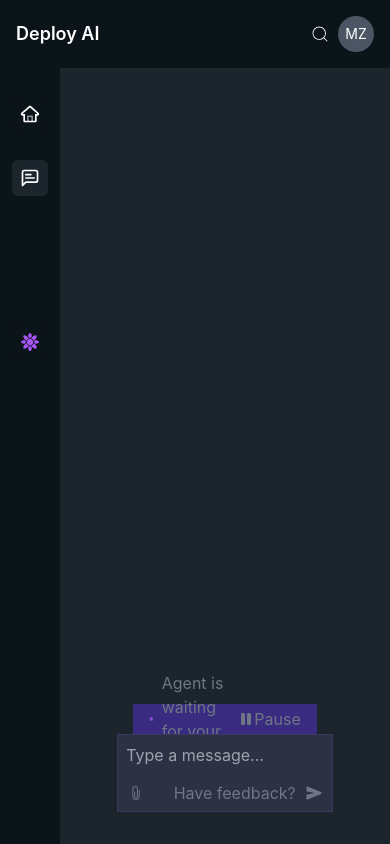
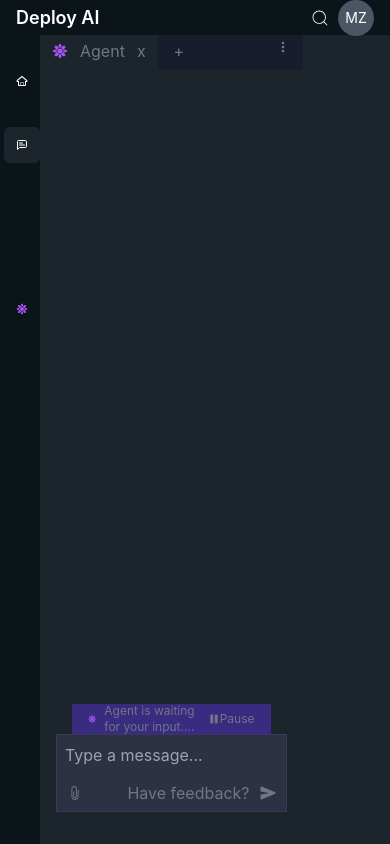
Before and after one commit to Merna-Zakaria/ai_chatbot, a React (Create React App) app: page / in a window 390 px wide. Built offline with nearby package versions, Linux system fonts and the light colour scheme.

Commit message:
mobile responsive

```diff
--- a/src/App.js
+++ b/src/App.js
@@ -9,6 +9,8 @@ import { IoIosAttach } from "react-icons/io";
 import { GiFlowerEmblem } from "react-icons/gi";
 import { FaPause } from "react-icons/fa6";
 import { SiProgress } from "react-icons/si";
+import { MdMoreVert } from "react-icons/md";
+
 
 function App() {
   const [messages, setMessages] = useState([]);
@@ -29,6 +31,7 @@ function App() {
       setMessages([...messages, userMessage]);
       setInput('');
       setIsTyping(true);
+      setOpenPreview(true)
 
       setTimeout(() => {
         const botMessage = {
@@ -39,7 +42,7 @@ function App() {
         setMessages(prev => [...prev, botMessage]);
         setIsTyping(false);
         setEnableSend(true);
-        setOpenPreview(true)
+
       }, 3500);
     }
   };
@@ -51,11 +54,22 @@ function App() {
   return (
     <>
       <Header />
-      <div className='flex pt-[68px] bg-darkBlack h-screen '>
+      <div className={`flex  pt-[35px] sm:pt-[68px] bg-darkBlack ${openPreview ? 'h-auto sm:h-screen ': 'h-screen'}`}>
         <SideMenu />
-        <div className='flex w-full bg-lightBlack'>
-          <div className={`flex flex-col text-white p-4 mr-2 ${openPreview ? 'sm:w-1/2' : 'w-3/4 mar0auto'}`}>
-            <div ref={chatRef} className="flex-1 h-[380px] overflow-y-auto mb-4 space-y-2 w-full">
+        <div className='flex flex-wrap w-full bg-lightBlack'>
+          <div className={`flex flex-col text-white p-4 ${openPreview ? 'w-full md:w-1/2' : 'w-3/4 sm:mar0auto'} relative`}>
+            <div className='h-[35px] widthWebkit lightGray flex absolute bg-darkBlue top-0 left-0'>
+              <p className='bg-darkBlue h-[35px] fixed'>
+              </p>
+              <p className='flex align-baseline px-3 py-1 bg-lightBlack z-10'>
+                <span className='pt-1 text-purple-500'><GiFlowerEmblem /></span>
+                <span className='px-3'>Agent</span>
+                <span onClick={() => { }} className='cursor-pointer'>x</span>
+              </p>
+              <p className='z-10 px-4 py-1'>+</p>
+              <MdMoreVert className=' lightGray absolute right-3 top-1 z-20' />
+            </div>
+            <div ref={chatRef} className="flex-1 h-[380px] overflow-y-auto mb-4 space-y-2 pt-4 w-full">
               {messages.map((msg, index) => (
                 <Message key={index} {...msg} />
               ))}
@@ -64,9 +78,9 @@ function App() {
             <div className='flex justify-between items-center mx-4 px-4 h-[30px] bg-purple'>
               <div className='flex items-center'>
                 <GiFlowerEmblem className="text-purple-500" />
-                <span className='px-2 lightGray'>{openPreview ? 'The AI agent is devising a plan....' : 'Agent is waiting for your input....'}</span>
+                <span className='text-xs sm:text-md px-2 lightGray'>{openPreview ? 'The AI agent is devising a plan....' : 'Agent is waiting for your input....'}</span>
               </div>
-              <p className='flex items-center lightGray'> <FaPause className='lightGray' /> Pause</p>
+              <p className='flex items-center lightGray text-xs sm:text-md '> <FaPause className='lightGray' /> Pause</p>
             </div>
             <div className="bg-[#2C3243] border-[#39395F] border mb-4">
               <input
@@ -90,21 +104,30 @@ function App() {
               </div>
             </div>
           </div>
-          {openPreview && <div className="flex items-center justify-center text-white p-4 sm:w-1/2 border-[#39395F] border relative">
-          <div className='flex absolute bg-darkBlack top-0 left-0'>
-            <p className='p-3 bg-darkBlack w-full h-[56px] fixed'></p>
-            <p className='flex align-baseline p-4 bg-lightBlack z-10'>
-              <span className='pt-1'><SiProgress/></span>
-              <span className='px-3'>Progress</span>
-              <span onClick={() => setOpenPreview(false)} className='cursor-pointer'>x</span>
-            </p>
-            <p className='z-10 p-4'>+</p>
+          {openPreview && <div className="flex flex-col items-center justify-center text-white w-full md:w-1/2  border-[#39395F] border relative">
+            <div className='h-[35px] widthWebkit lightGray flex bg-darkBlue w-full'>
+              <p className='bg-darkBlue h-[35px]'>
+              </p>
+              <p className='flex items-center px-3 py-1 bg-lightBlack z-10'>
+                <span className='pt-1 text-purple-500'><SiProgress /></span>
+                <span className='px-3'>Progress</span>
+                <span onClick={() => setOpenPreview(false)} className='cursor-pointer'>x</span>
+              </p>
+              <p className='z-10 px-4 py-1'>+</p>
+              <MdMoreVert className='lightGray absolute right-3 top-1 z-20' />
             </div>
-           <div>
-             <p className='text-white text-center'>This is a demo response.</p>
-            <p className='text-white font-bold text-center'>In Progress</p>
+            <div className="my-20 md:mt-40">
+              <p className='text-white text-center'>This is a demo response.</p>
+              <p className='text-white font-bold text-center'>In Progress</p>
             </div>
-          </div>}
+            <div className='flex mt-auto p-2 w-[95%] bg-[#2C3243] mb-8  rounded-md'>
+              <div className='w-30px px-4'>
+              <div class="loader"></div>
+              </div>
+              {enableSend ? 'The agent is thinking.' : 'The agent is ready to build.'}
+            </div>
+          </div>
+          }
         </div>
 
       </div>
--- a/src/components/Header.js
+++ b/src/components/Header.js
@@ -9,9 +9,8 @@ const Header = () => {
   const toggleDropdown = () => setIsDropdownOpen(prev => !prev);
 
   return (
-    <div className="fixed w-full h-[68px] bg-darkBlack flex items-center justify-between px-4 sm:px-12">
+    <div className="fixed w-full h-[35px] sm:h-[68px] bg-darkBlack flex items-center justify-between px-4 sm:px-12">
       <p className="text-white text-lg font-semibold">Deploy AI</p>
-
       <div className="flex items-center gap-2 sm:gap-4">
         {/* Search input on md+ screens */}
         <div className="relative hidden md:flex w-64">
@@ -58,8 +57,7 @@ const Header = () => {
             </span>
           </div>
 
-          {/* Profile Icon (no tooltip needed here, but you can add one if desired) */}
-          <button className="w-9 h-9 bg-gray-600 rounded-full flex items-center justify-center text-white text-sm focus:outline-none">
+          <button className="w-4 h-4 sm:w-9 sm:h-9 bg-gray-600 rounded-full flex items-center justify-center text-white text-sm focus:outline-none">
             MZ
           </button>
         </div>
--- a/src/components/Message.js
+++ b/src/components/Message.js
@@ -6,6 +6,9 @@ const Message = ({ text, isUser, timestamp }) => (
       {text}
       <div className="text-xs opacity-70">{timestamp}</div>
     </div>
+    {isUser ? <button className="mt-3 mr-3 w-9 h-9 bg-gray-600 rounded-full flex items-center justify-center text-white text-sm focus:outline-none">
+      MZ
+    </button> : ''}
   </div>
 );
 
--- a/src/components/SideMenu.js
+++ b/src/components/SideMenu.js
@@ -4,10 +4,10 @@ import { GiFlowerEmblem } from "react-icons/gi";
 
 const SideMenu = () => {
     return (
-        <div className="w-[60px] bg-darkBlack px-3">
+        <div className="w-[40px] sm:w-[60px] bg-darkBlack  px-1 sm:px-3">
             <div className="relative group my-7">
                 <button className="nav-btn text-white back text-xl bg-darkBlack">
-                    <TiHomeOutline />
+                    <TiHomeOutline className="text-xs"/>
                 </button>
                 <span className="absolute top-full mt-1 left-1/2 -translate-x-1/2 whitespace-nowrap bg-gray-700 text-white text-xs px-2 py-1 rounded opacity-0 group-hover:opacity-100 transition">
                     Home
@@ -15,7 +15,7 @@ const SideMenu = () => {
             </div>
             <div className="relative group pb-32">
                 <button className="nav-btn text-white text-xl">
-                    <LuMessageSquareText />
+                    <LuMessageSquareText className="text-xs"/>
                 </button>
                 <span className="absolute top-full mt-1 left-1/2 -translate-x-1/2 whitespace-nowrap bg-gray-700 text-white text-xs px-2 py-1 rounded opacity-0 group-hover:opacity-100 transition">
                     Ask
@@ -23,7 +23,7 @@ const SideMenu = () => {
             </div>
             <div className="relative group">
                 <button className="nav-btn text-white text-xl bg-darkBlack">
-                    <GiFlowerEmblem className="text-purple-500" />
+                    <GiFlowerEmblem className="text-purple-500 text-xs" />
                 </button>
                 <span className="absolute top-full mt-1 left-1/2 -translate-x-1/2 whitespace-nowrap bg-gray-700 text-white text-xs px-2 py-1 rounded opacity-0 group-hover:opacity-100 transition">
                     AI Agent
--- a/src/index.css
+++ b/src/index.css
@@ -23,6 +23,9 @@ code {
 }
 .bg-darkBlack{
   background-color: #0B1418 !important;
+}
+.bg-darkBlue{
+  background-color: #171D2D !important;
 }
 .bg-purple {
   background-color: #392B7F;
@@ -56,3 +59,20 @@ input {
 .mar0auto{
   margin: 0 auto !important;
 }
+.widthWebkit{
+    width: -webkit-fill-available !important;
+}
+.loader {
+  border: 4px solid #f3f3f3;         /* Light grey background */
+  border-top: 4px solid #3498db;     /* Blue spinner */
+  border-radius: 50%;
+  width: 25px;
+  height: 25px;
+  animation: spin 1s linear infinite;
+  margin: auto; /* center if needed */
+}
+
+@keyframes spin {
+  0% { transform: rotate(0deg); }
+  100% { transform: rotate(360deg); }
+}
```
